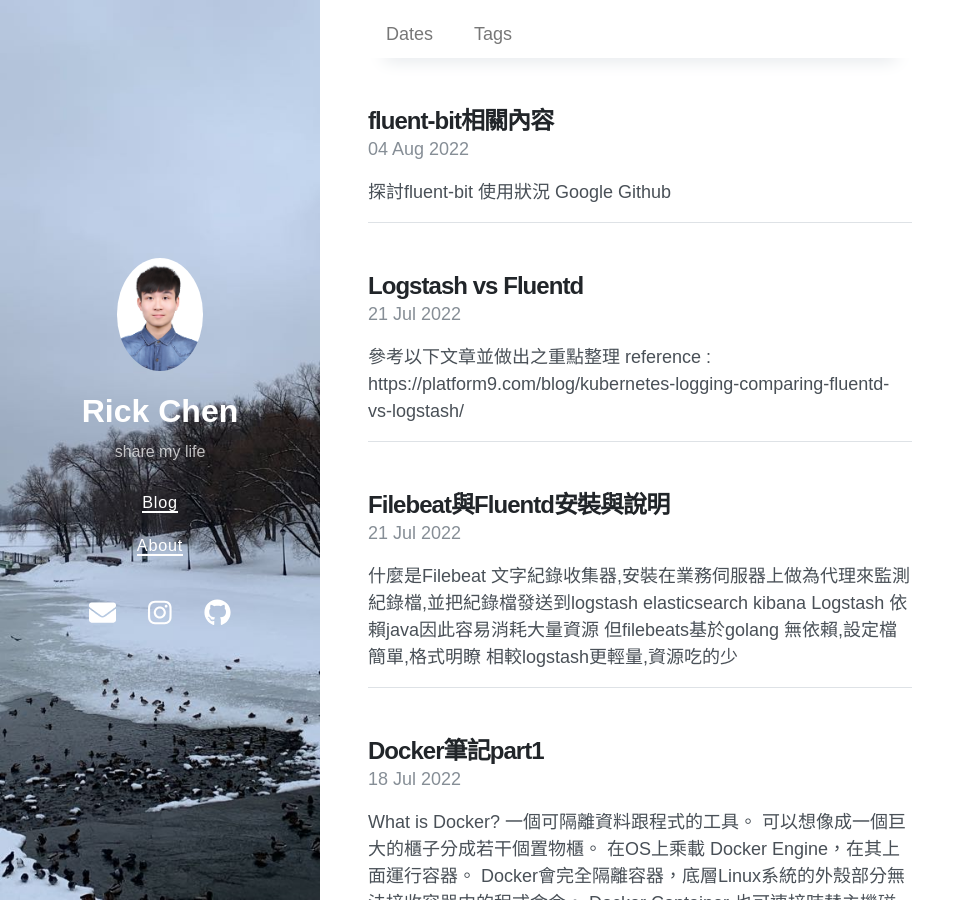
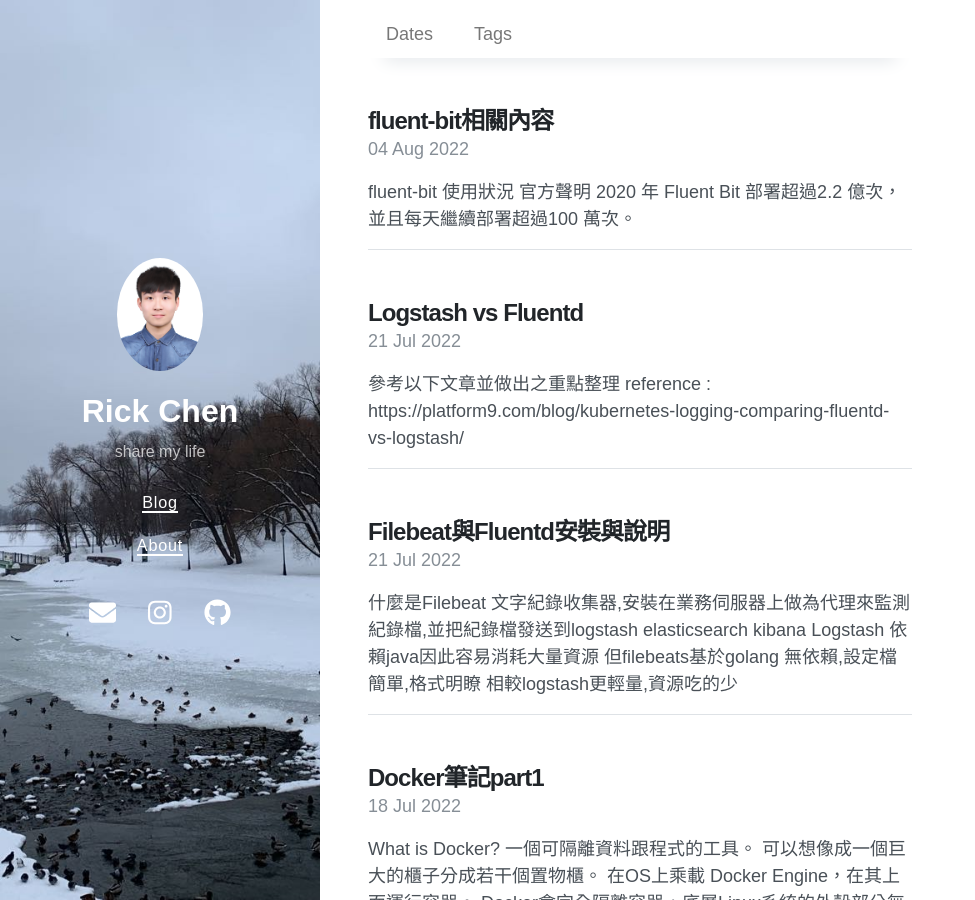
Before and after one commit to jerry940917chen/jerry940917chen.github.io, a Jekyll site: the page built from index.html, in a window 1280 px wide and 900 px high. Shown: the whole window, without its empty margins (0-975 px from the left). Built offline with Jekyll 4.4.1, drawn with Linux system fonts in a browser that asks for light colours; nearby versions of some CDN libraries; the list of posts is cut into pages by our own code.

Commit message:
Update 2022-08-03-flunetbit_detection.md

```diff
--- a/_posts/2022-08-03-flunetbit_detection.md
+++ b/_posts/2022-08-03-flunetbit_detection.md
@@ -6,7 +6,14 @@ tag : Linux
 date : 2022-08-04
 ---
 
-## 探討fluent-bit 使用狀況
+## fluent-bit 使用狀況
+### 官方聲明
+* 2020 年 Fluent Bit 部署超過2.2 億次，並且每天繼續部署超過100 萬次。
+
+![image](https://user-images.githubusercontent.com/62127656/182776901-ff986e77-ed10-4b06-9f78-4e518c1ee981.png)
+
+* 使用 apache license2.0，提供個人及商業上使用。
+
 ### Google
 ![image](https://user-images.githubusercontent.com/62127656/182534146-2a53e071-5c88-4dee-8a21-afe19ca72169.png)
 ![image](https://user-images.githubusercontent.com/62127656/182534604-e409cdcd-f8d3-4d88-93e9-95b09f1ce5d5.png)
```
Also changed, not shown: other parts of _posts/2022-08-03-flunetbit_detection.md (+6 -0 lines).
